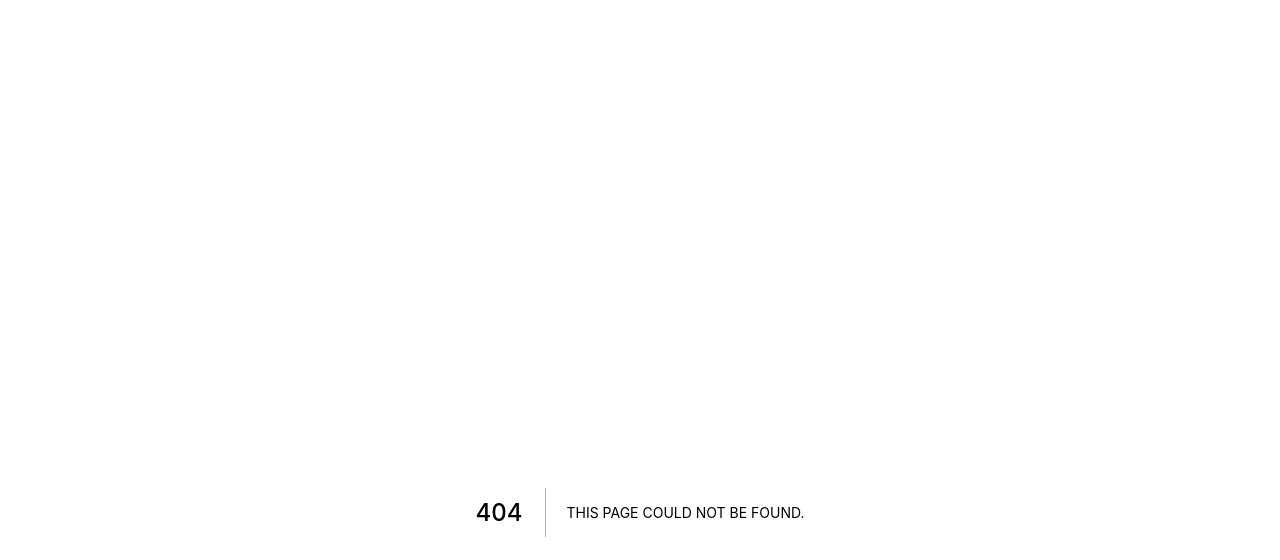
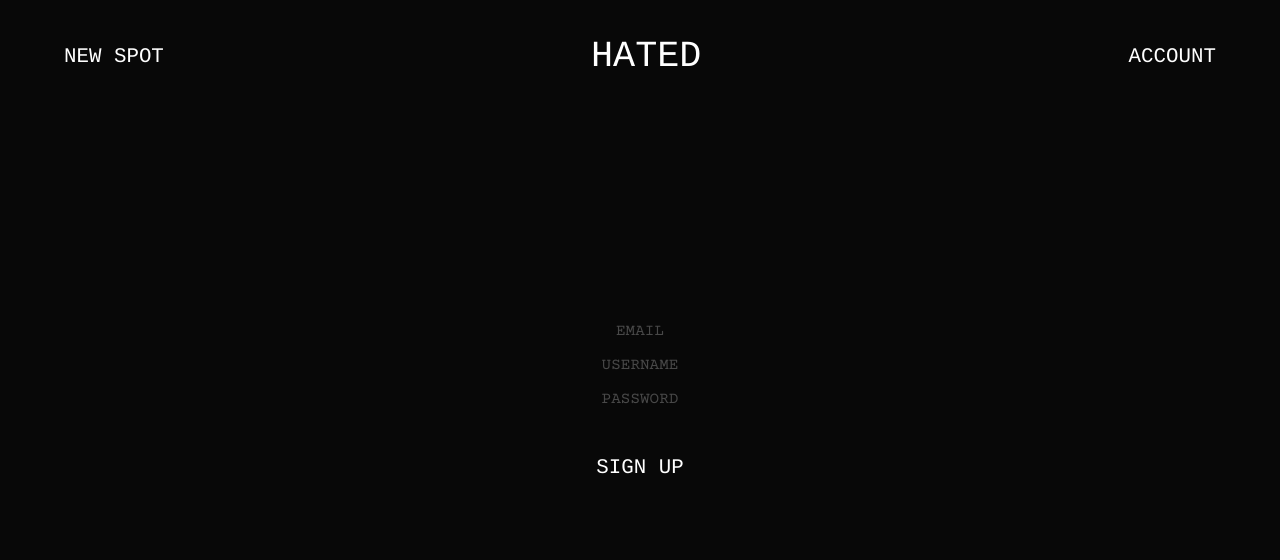
Before and after one commit to bruno-menslin/hated-web, a Next.js app: page /sign-up in a window 1280 px wide. Before the commit this address had no page. Shown: the top 560 px of the page. Built offline with nearby package versions, Linux system fonts and the light colour scheme; a web font is replaced by a local one.

Commit message:
feat: create sign-up page

```diff
--- /dev/null
+++ b/src/pages/sign-up/index.tsx
@@ -0,0 +1,89 @@
+import styles from './signup.module.scss'
+import { api } from '../../services/api'
+import { AuthContext } from '../../contexts/AuthContext'
+
+import Router from 'next/router'
+import Link from 'next/link'
+import { useForm } from 'react-hook-form'
+import { GetServerSideProps } from 'next'
+import { parseCookies } from 'nookies'
+
+export default function SignUp() {
+    const { register, handleSubmit } = useForm()
+
+    async function handleRegister(data) {
+        await api.post('users', data)
+            .then(response => {
+                Router.push('/sign-in')
+            })
+            .catch(error => {
+                alert(error.response.data.error)
+            })
+    }
+
+    return (
+        <div className={styles.signUp}>
+            <form onSubmit={handleSubmit(handleRegister)}>
+
+                <label htmlFor="email">
+                    Email
+                </label>
+                <input
+                    {...register('email')}
+                    type="email"
+                    id="email"
+                    name="email"
+                    placeholder="EMAIL"
+                    required
+                />
+
+                <label htmlFor="username">
+                    Username
+                </label>
+                <input
+                    {...register('username')}
+                    type="username"
+                    id="username"
+                    name="username"
+                    placeholder="USERNAME"
+                    required
+                />
+
+                <label htmlFor="password">
+                    Password
+                </label>
+                <input
+                    {...register('password')}
+                    type="password"
+                    id="password"
+                    name="password"
+                    placeholder="PASSWORD"
+                    required
+                />
+
+                <div className="actions">
+                    <button type="submit">Sign Up</button>
+                </div>
+            </form>
+        </div>
+    )
+}
+
+export const getServerSideProps: GetServerSideProps = async (ctx) => {
+
+    //auth
+    const { 'hated-token': token } = parseCookies(ctx)
+
+    if (token) {
+        return {
+            redirect: {
+                destination: '/',
+                permanent: false
+            }
+        }
+    }
+
+    return {
+        props: {}
+    }
+}
--- /dev/null
+++ b/src/pages/sign-up/signup.module.scss
@@ -0,0 +1,11 @@
+.signUp {
+    //vertical align form
+    height: calc(100vh - 7rem);
+    display: flex;
+    flex-direction: column;
+    justify-content: center;
+
+    form {
+        margin-top: -7rem;
+    };
+}
```
